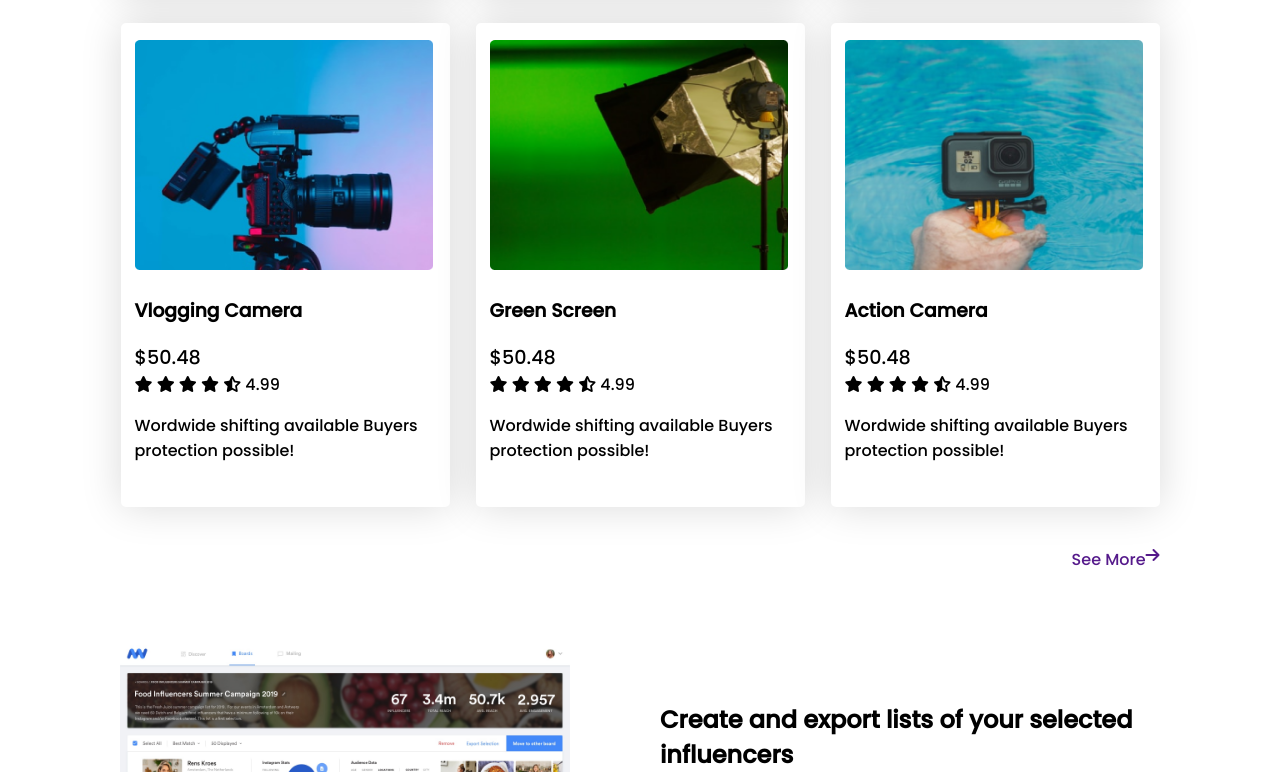
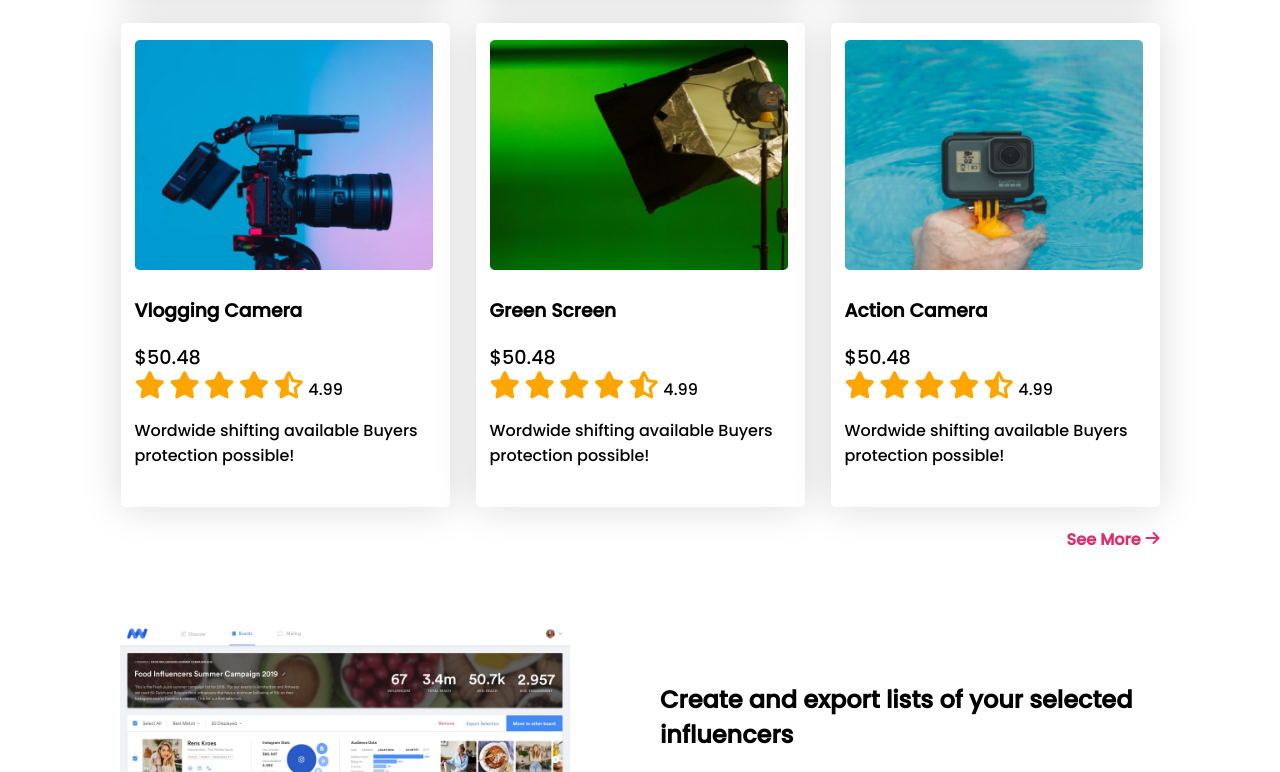
Before and after one commit to HasanAhamed1/Influencer-gear, a plain HTML site: page index.html in a window 1280 px wide. Shown: the part 1728-2500 px from the top of the page. Drawn offline with Linux system fonts and the light colour scheme.

Commit message:
see_more_added

```diff
--- a/index.html
+++ b/index.html
@@ -153,7 +153,7 @@
             <p>Wordwide shifting available Buyers protection possible!</p>
         </div>
         </div>
-        <div id="new_page">
+        <div class="new_page">
             <a href="">See More <i class="fas fa-arrow-right"></i></a>
         </div>
     </section>
--- a/style.css
+++ b/style.css
@@ -105,11 +105,23 @@ hr {
 .price {
   font-size: larger;
 }
-#new_page a {
-  margin-top: 40px;
+.stars i{
+  font-size:1.7rem;
+  color:orange;
+}
+.new_page{
+  margin-top: 20px;
+}
+.new_page a {
   display: flex;
   justify-content: right;
   text-decoration: none;
+  color: #e02c6d;
+  font-weight: 600;
+}
+.new_page i{
+  padding-top: 3px;
+  padding-left: 5px;
 }
 
 #influencer-img {
```
